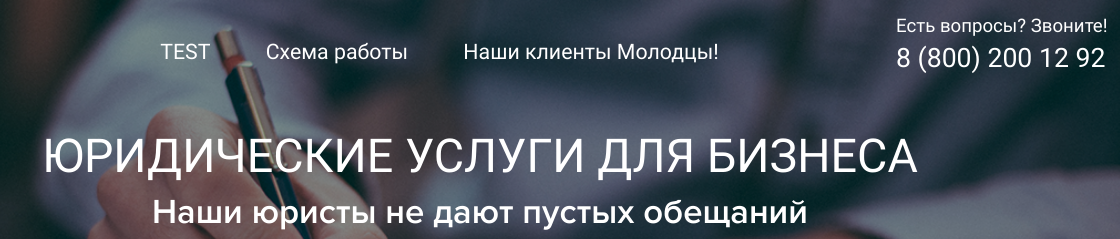
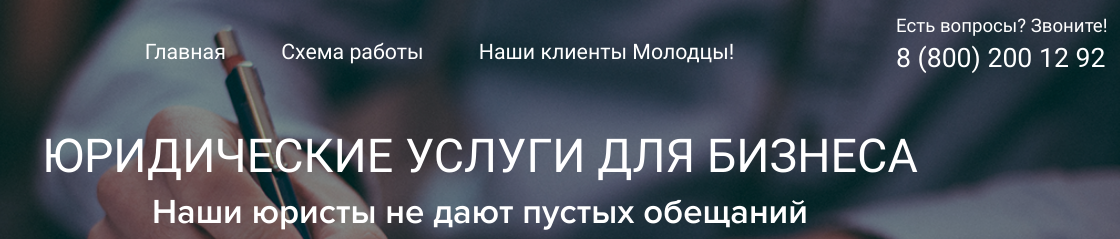
Before and after one commit to damirka303/testToUsers, a plain HTML site: page index.html in a window 1280 px wide. Shown: the top 239 px of the page, 160-1280 px from the left. Drawn offline with nearby package versions, Linux system fonts and the light colour scheme.

Commit message:
Update index.html

```diff
--- a/index.html
+++ b/index.html
@@ -2,8 +2,9 @@
 <html lang="en">
 
 <head>
-<!-- 	<meta http-equiv="Refresh" content="3" />
- -->	<meta charset="UTF-8">
+	<!-- 	<meta http-equiv="Refresh" content="3" />
+ -->
+	<meta charset="UTF-8">
 	<meta http-equiv="X-UA-Compatible" content="IE=edge">
 	<meta name="viewport" content="width=device-width, initial-scale=1.0">
 	<link rel="stylesheet" href="https://cdn.jsdelivr.net/npm/bootstrap@5.1.3/dist/css/bootstrap.min.css"
@@ -23,7 +24,7 @@
 						<img src="IMG/logo.png" alt="Лого">
 					</div>
 					<nav class="nav__up">
-						<a class="nav__link" href="#">TEST</a>
+						<a class="nav__link" href="#">Главная</a>
 						<a class="nav__link" href="#">Схема работы</a>
 						<a class="nav__link" href="#">Наши клиенты Молодцы!</a>
 					</nav>
```
